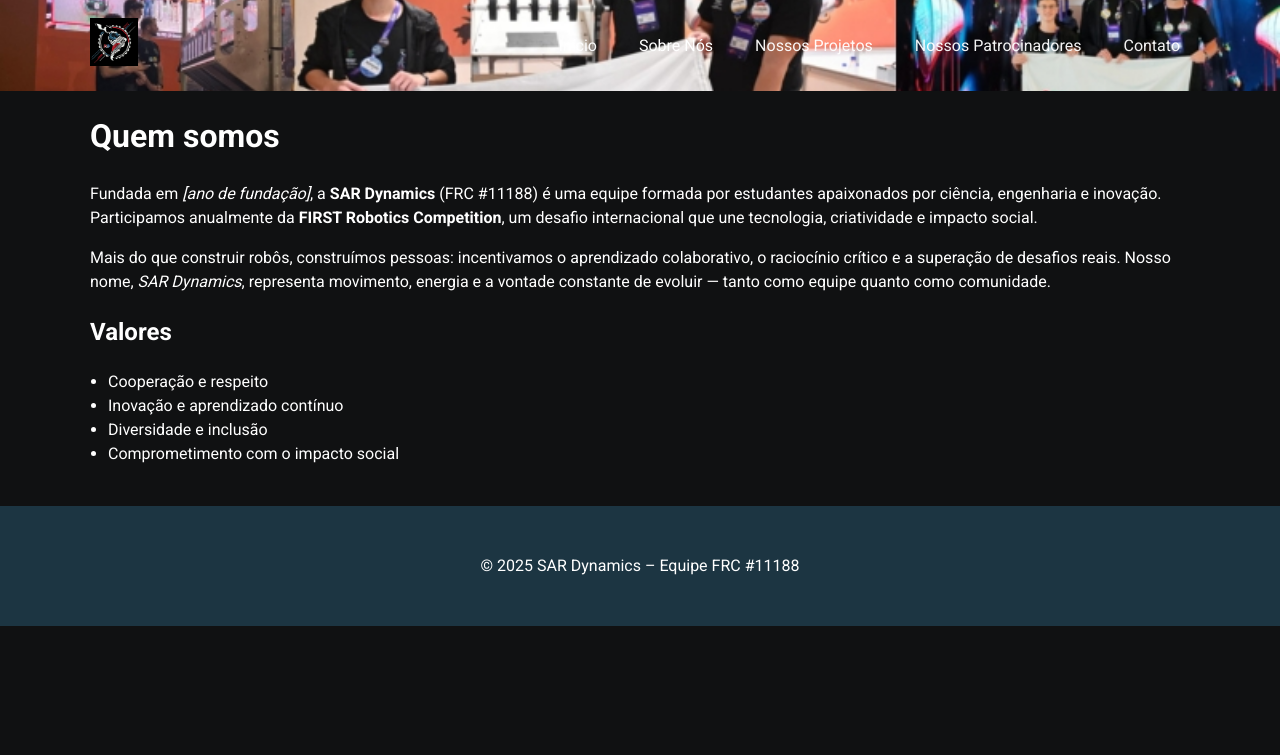
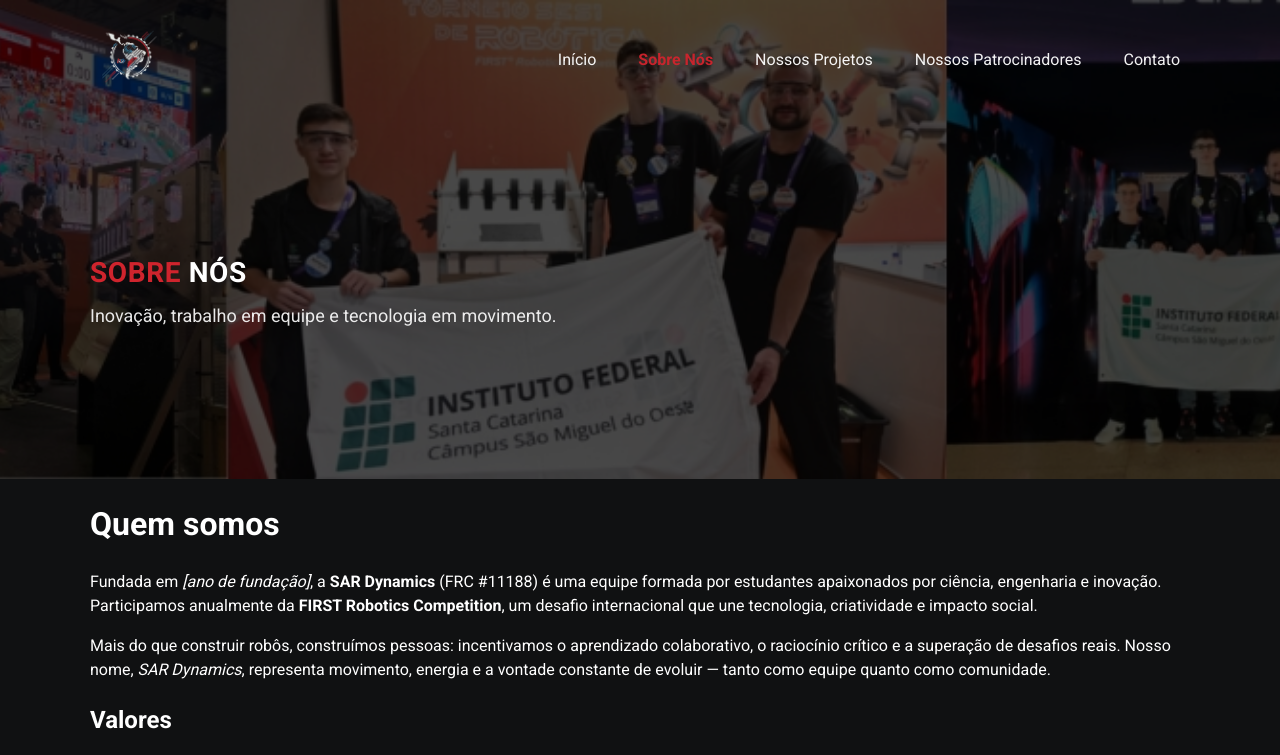
Before and after one commit to Gabrielassis134/FRC-11188-Site, a plain HTML site: page sobre.html in a window 1280 px wide. Shown: the top 755 px of the page. Drawn offline with Linux system fonts and the light colour scheme.

Commit message:
ajuste no estilo do header

```diff
--- a/css/style.css
+++ b/css/style.css
@@ -1,11 +1,12 @@
 /* style.css - CSS principal
    -> Customize as cores e fontes nas variáveis abaixo
 */
+@import url('https://fonts.googleapis.com/css?family=Roboto:400,700&display=swap');
 
 :root {
    --bg: #101112; /* background principal (troque) */
    --card: #6f8590; /* cor dos cards no layout exemplo */
-   --accent: #347A9E; /* cor de destaque */
+   --accent: #347A9E;
    --text: #ffffff;
    --muted: #ffffff;
    --primary-btn: #111111;
@@ -63,6 +64,14 @@
    background-color: #000000b6;
 
 }
+.current-page {
+   font-weight: bold;
+   color: #347A9E !important;
+}
+.current-page2 {
+   font-weight: bold;
+   color: #CF242D !important;
+}
 .brand img {
    height: 60px;
 }
@@ -79,13 +88,60 @@
    gap: 22px;
    align-items: center;
 }
-.nav a {
+a {
    color: white;
    text-decoration: none;
    padding: 8px 10px;
    border-radius: 6px;
    opacity: 0.95;
+
 }
+
+.other-page2 {
+   position: relative !important;
+   display: inline-block !important;
+   transition: 0.3s ;
+}
+.other-page2::after {
+   content: "";
+  position: absolute;
+  left: 0;
+  bottom: 0;
+  width: 0;
+  height: 2px;
+  background-color: #CF242D;
+  transition: width 0.3s ease;
+}
+.other-page2:hover::after {
+   width: 100%;
+}
+.other-page2:hover{
+   color: #CF242D !important;
+}
+
+.other-page1 {
+   position: relative !important;
+   display: inline-block !important;
+   transition: 0.3s ;
+}
+.other-page1::after {
+   content: "";
+  position: absolute;
+  left: 0;
+  bottom: 0;
+  width: 0;
+  height: 2px;
+  background-color: #347A9E;
+  transition: width 0.3s ease;
+}
+.other-page1:hover::after {
+   width: 100%;
+}
+.other-page1:hover{
+   color: #347A9E !important;
+}
+
+
 .nav a:hover,
 .nav a.active {
    opacity: 1;
@@ -159,6 +215,11 @@
    margin-top: 8px;
    color: rgba(255, 255, 255, 0.9);
    font-size: 18px;
+}
+
+.accent2 {
+   color: #CF242D;
+   font-weight: 700;
 }
 
 /* intro */
--- a/sobre.html
+++ b/sobre.html
@@ -3,6 +3,7 @@
    <head>
       <meta charset="utf-8" />
       <meta name="viewport" content="width=device-width,initial-scale=1" />
+      <link rel="icon" type="image/png" href="assets/logo_FRC_1188.png">
       <title>SAR Dynamics — Sobre Nós</title>
       <link
          href="https://fonts.googleapis.com/css2?family=Roboto:wght@300;400;700&display=swap"
@@ -11,10 +12,19 @@
       <link rel="stylesheet" href="css/style.css" />
    </head>
    <body>
-      <header class="site-header small">
+    <header class="site-header">
+         <div class="header-inner-container">
          <div class="container header-inner">
-            <a class="brand" href="index.html" aria-label="Voltar para Início">
-               <img src="assets/logo FRC 1188.jpg" alt="Logo SAR Dynamics" />
+            <a
+               class="brand"
+               href="index.html"
+               aria-label="SAR Dynamics - início"
+            >
+               <img
+                  src="assets/logo_FRC_1188.png"
+                  alt="Logo SAR Dynamics"
+                  id="logo"
+               />
             </a>
 
             <button
@@ -28,17 +38,29 @@
 
             <nav id="main-nav" class="nav" role="navigation">
                <ul>
-                  <li><a href="index.html">Início</a></li>
-                  <li><a href="sobre.html" class="active">Sobre Nós</a></li>
-                  <li><a href="projetos.html">Nossos Projetos</a></li>
+                  <li><a href="index.html" class="other-page1">Início</a></li>
+                  <li><a href="sobre.html" class="current-page2">Sobre Nós</a></li>
+                  <li><a href="projetos.html" class="other-page1">Nossos Projetos</a></li>
                   <li>
-                     <a href="patrocinadores.html">Nossos Patrocinadores</a>
+                     <a href="patrocinadores.html" class="other-page2">Nossos Patrocinadores</a>
                   </li>
-                  <li><a href="contato.html">Contato</a></li>
+                  <li><a href="contato.html" class="other-page1">Contato</a></li>
                </ul>
             </nav>
          </div>
+</div>
+         <div class="hero">
+
+            <div class="hero-overlay"></div>
+            <div class="hero-content container">
+               <h1><span class="accent2">SOBRE</span> NÓS</h1>
+               <p class="lead">
+                  Inovação, trabalho em equipe e tecnologia em movimento.
+               </p>
+            </div>
+         </div>
       </header>
+
 
       <main class="container page-content">
          <h1>Quem somos</h1>
```
Also changed, not shown: index.html (+5 -5 lines).
